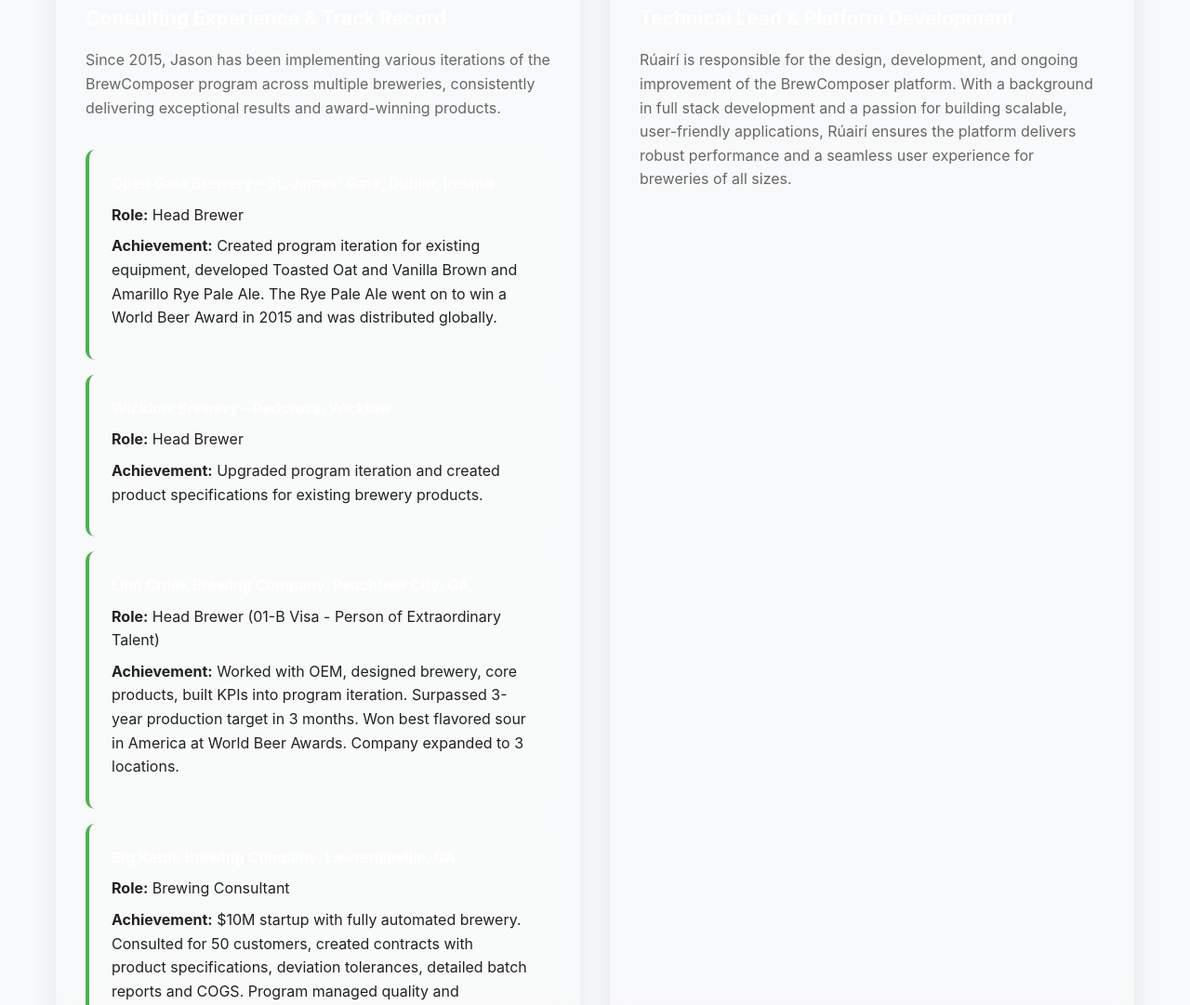
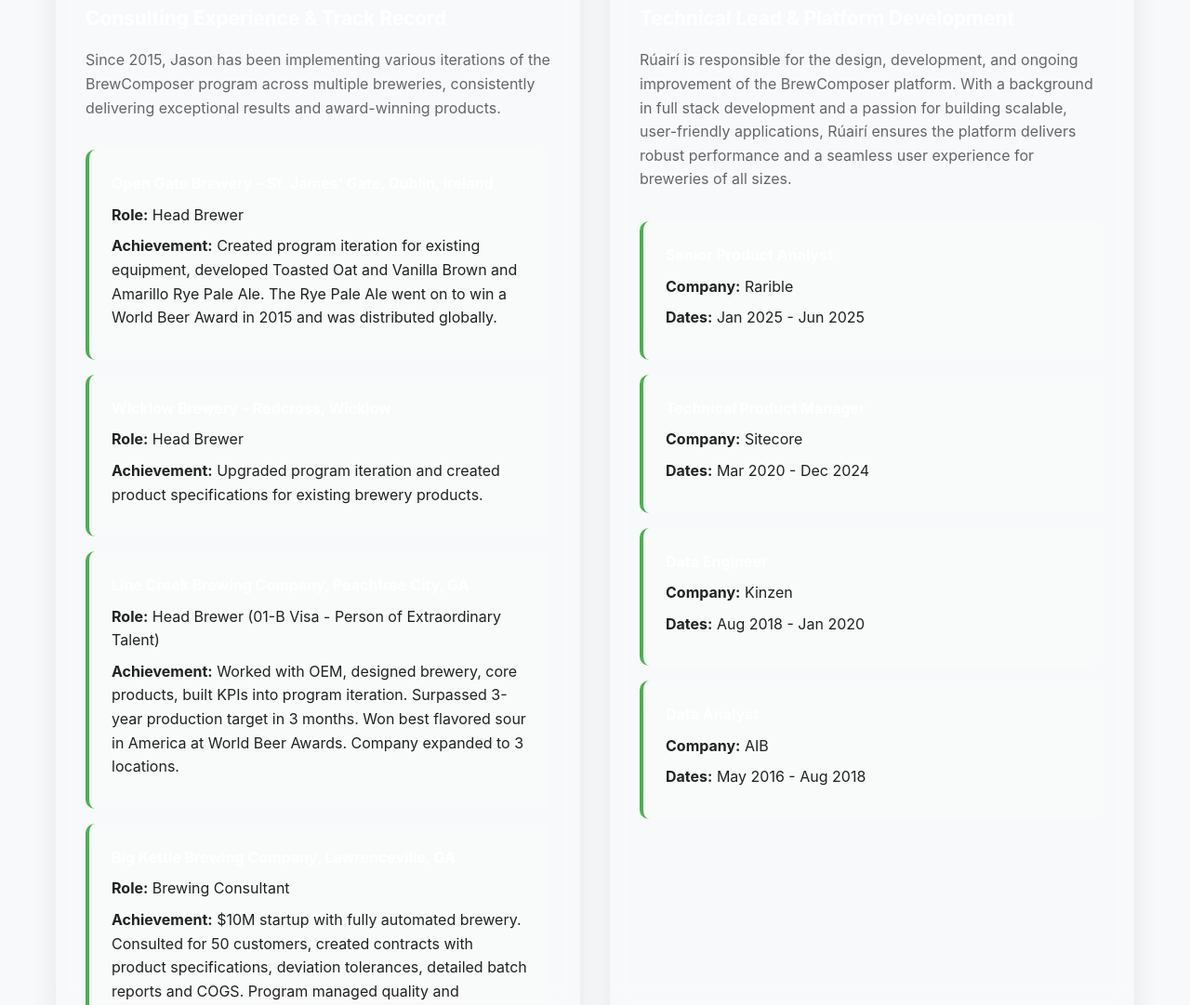
Before and after one commit to ruhickson/brewcomposersite, a plain HTML site: page team.html in a window 1280 px wide. Shown: the part 653-1734 px from the top of the page at 93% size. Drawn offline with Linux system fonts and the light colour scheme.

Commit message:
Update team.html

```diff
--- a/team.html
+++ b/team.html
@@ -89,6 +89,28 @@
                         <div class="experience-section">
                             <h3>Technical Lead & Platform Development</h3>
                             <p>Rúairí is responsible for the design, development, and ongoing improvement of the BrewComposer platform. With a background in full stack development and a passion for building scalable, user-friendly applications, Rúairí ensures the platform delivers robust performance and a seamless user experience for breweries of all sizes.</p>
+                            <div class="consulting-history">
+                                <div class="consulting-item">
+                                    <h4>Senior Product Analyst</h4>
+                                    <p><strong>Company:</strong> Rarible</p>
+                                    <p><strong>Dates:</strong> Jan 2025 - Jun 2025</p>
+                                </div>
+                                <div class="consulting-item">
+                                    <h4>Technical Product Manager</h4>
+                                    <p><strong>Company:</strong> Sitecore</p>
+                                    <p><strong>Dates:</strong> Mar 2020 - Dec 2024</p>
+                                </div>
+                                <div class="consulting-item">
+                                    <h4>Data Engineer</h4>
+                                    <p><strong>Company:</strong> Kinzen</p>
+                                    <p><strong>Dates:</strong> Aug 2018 - Jan 2020</p>
+                                </div>
+                                <div class="consulting-item">
+                                    <h4>Data Analyst</h4>
+                                    <p><strong>Company:</strong> AIB</p>
+                                    <p><strong>Dates:</strong> May 2016 - Aug 2018</p>
+                                </div>
+                            </div>
                         </div>
                     </div>
                 </div>
```
